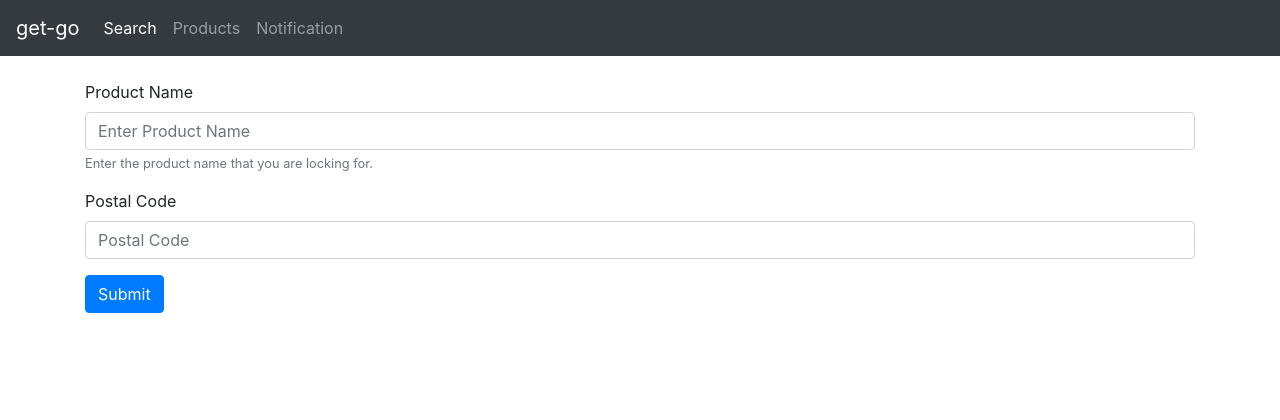
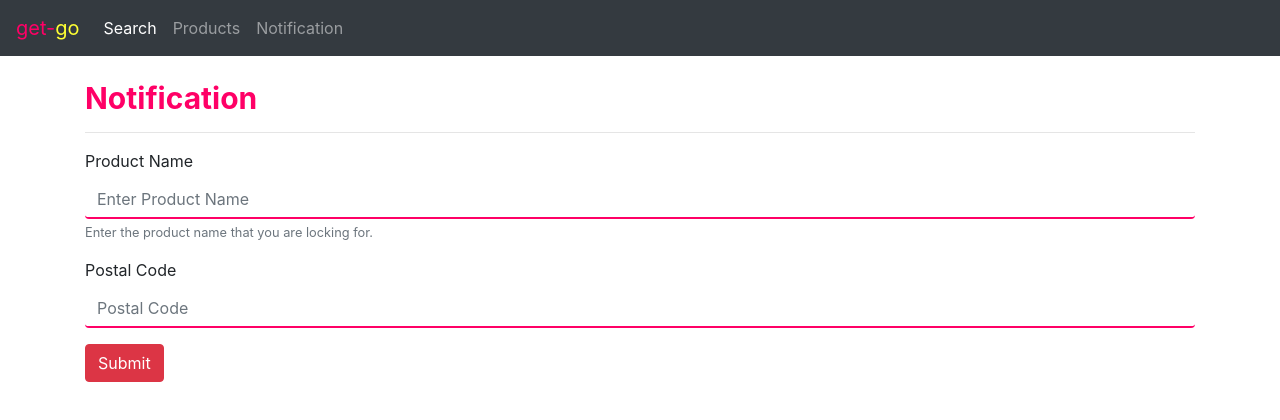
Before and after one commit to adriankarmel/getgo, a plain HTML site: page notification.html in a window 1280 px wide. Drawn offline with nearby package versions, Linux system fonts and the light colour scheme.

Commit message:
Update notification.html

```diff
--- a/notification.html
+++ b/notification.html
@@ -19,14 +19,40 @@
 			});
 		});
 		</script>
+
 		<style>
+
+			input {
+			  outline: 0 !important;
+			  border-width: 0 0 2px !important;
+			  border-color: #FF0066 !important
+			}
+
+			input:focus {
+			  outline: 0 !important;
+			  border-width: 0 0 2px !important;
+			  border-color: #FF0066 !important;
+			}
+
+			.titulo{
+			  color:FF0066;
+			  font-size: 30px;
+			  font-weight: bold;
+			}
+
+			.marca{
+			  color:#FF0066;
+			}
+			.marca1{
+			  color:#FFFF33;
+			}
 
 		</style>
     </head>
 
-	<body style="background:white;">
+	<body style="background:;">
 		<nav class="navbar navbar-expand-lg navbar-dark bg-dark">
-		  <a class="navbar-brand" href="index.html">get-go</a>
+		   <a class="navbar-brand" href="index.html"><span class="marca">get-</span><span class="marca1">go</span></a>
 		  <button class="navbar-toggler" type="button" data-toggle="collapse" data-target="#navbarColor02" aria-controls="navbarColor02" aria-expanded="false" aria-label="Toggle navigation">
 		    <span class="navbar-toggler-icon"></span>
 		  </button>
@@ -48,9 +74,11 @@
 		<br>
 		<div class="container">
 			<form>
+		      <h2 class="titulo">Notification</h2>
+		      <hr>
 			  <div class="form-group">
 				<label for="productName">Product Name</label>
-				<input type="productName" class="form-control" id="productName" aria-describedby="productHelp" placeholder="Enter Product Name">
+				<input type="text" class="form-control" id="productName" aria-describedby="productHelp" placeholder="Enter Product Name">
 				<small id="productHelp" class="form-text text-muted">Enter the product name that you are locking for.</small>
 			  </div>
 			  <div class="form-group">
@@ -58,7 +86,7 @@
 				<input type="text" class="form-control" id="postalCode" placeholder="Postal Code">
 			  </div>
 
-			  <button type="submit" class="btn btn-primary">Submit</button>
+			  <button type="submit" class="btn btn-danger">Submit</button>
 			</form>
 		</div>
 	</body>
```
